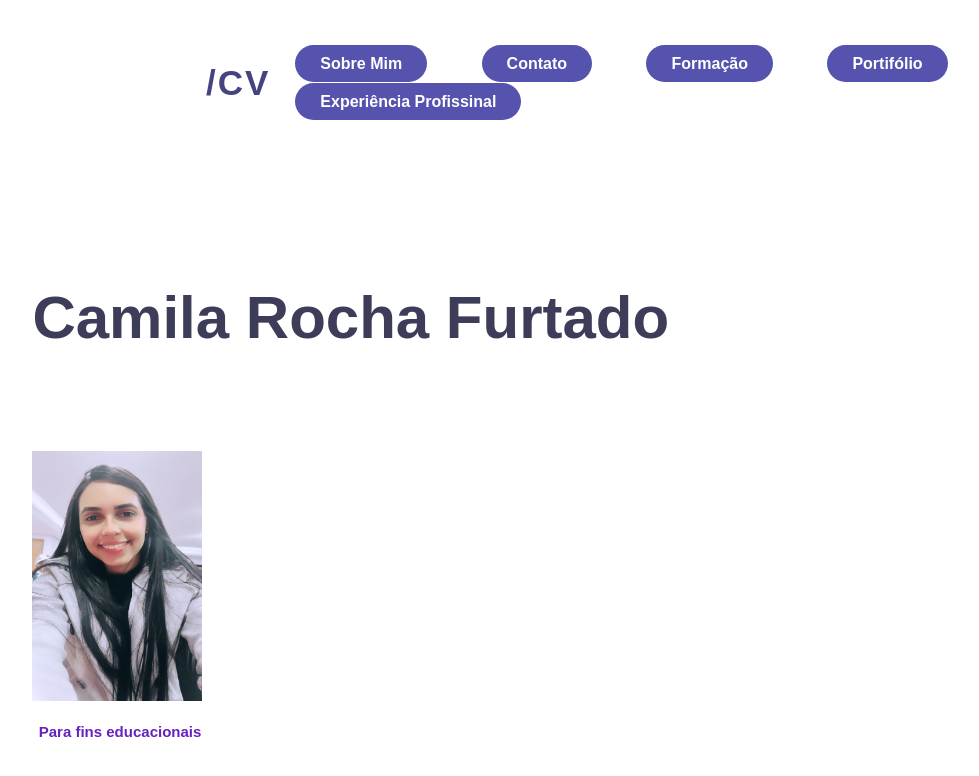
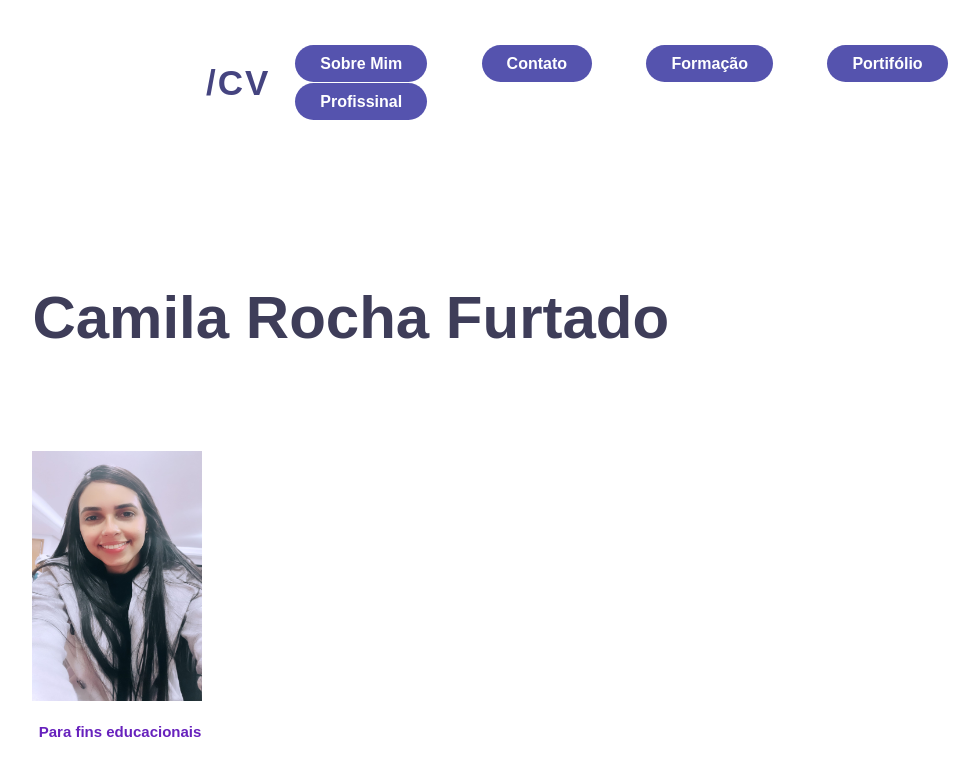
Before and after one commit to CamilaRFurtado/Portifolio-CamilaFurtado, a plain HTML site: page index.html in a window 1280 px wide. Shown: the whole page, without its empty margins (70-1049 px from the left). Drawn offline with Linux system fonts and the light colour scheme; a web font is replaced by a local one.

Commit message:
Update index.html

```diff
--- a/index.html
+++ b/index.html
@@ -22,7 +22,7 @@
                 <li><a href="Contato.html" class="btn">Contato</a></li>
                 <li><a href="Educação.html" class="btn">Formação</a></li>
                 <li><a href="Portifólio.html" class="btn">Portifólio</a></li>
-                <li><a href="Experiencias.html" class="btn">Experiência Profissinal</a></li>
+                <li><a href="Experiencias.html" class="btn">Profissinal</a></li>
             </ul>
         </nav>
         <!-- Minha apresentação-->
```
